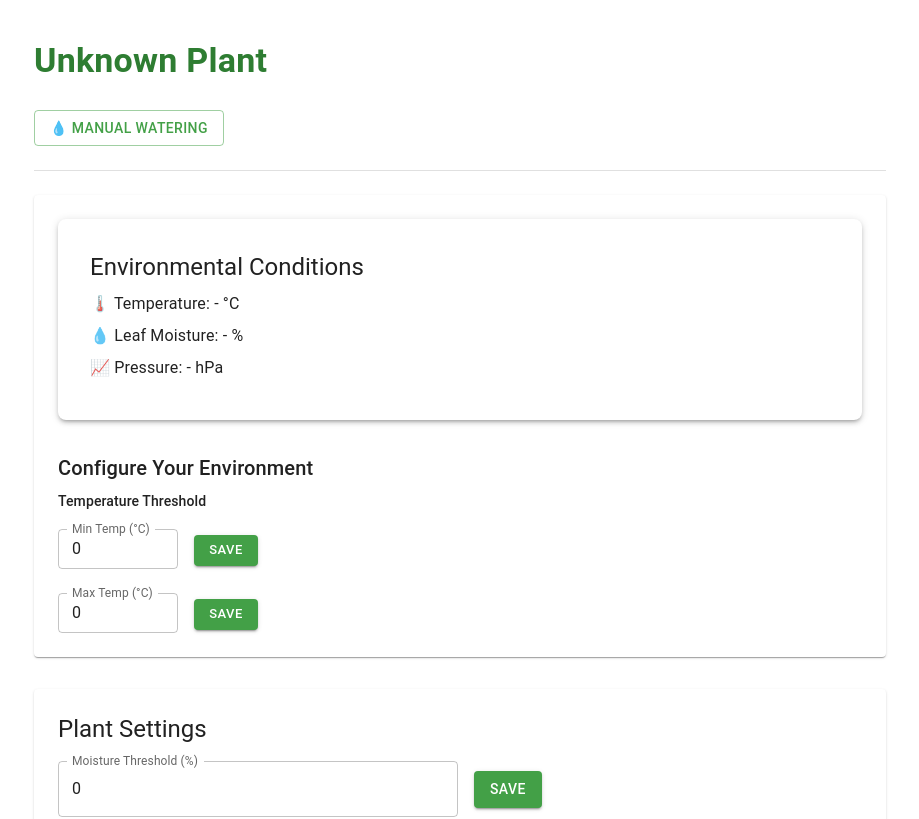
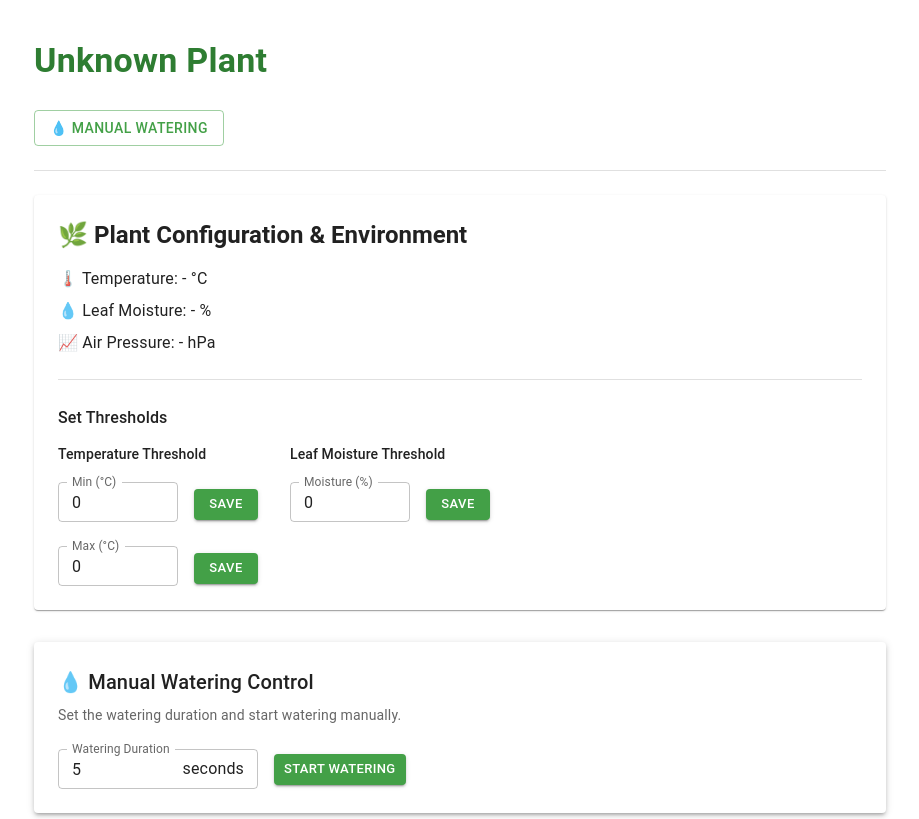
Before and after one commit to KarlaSmuk/SmartLeaf, a React (Vite) app in the folder frontend/: page /plant/1 in a window 1280 px wide. Shown: the top 819 px of the page, without its empty margins (180-1099 px from the left). Built offline with nearby package versions, Linux system fonts and the light colour scheme; no server answers.

Commit message:
added watering time

```diff
--- a/frontend/src/api/plants.ts
+++ b/frontend/src/api/plants.ts
@@ -11,6 +11,10 @@ export type PlantData = {
     entity_id: string;
     sensors: Record<PlantSensorType, string>;
     thresholds: Thresholds;
+    watering: {
+        duration: string;
+        start: string;
+    };
     thresholdsValues: Thresholds;
     currentValues: {
         moisture: number;
@@ -32,6 +36,10 @@ export const initialPlantsData: PlantData[] = [
             moisture: "input_number.plant1_moisture_threshold",
             temperature_min: "input_number.plant1_temperature_min_threshold",
             temperature_max: "input_number.plant1_temperature_max_threshold",
+        },
+        watering: {
+            duration: "input_number.plant_watering_time",
+            start: "input_number.plant_watering_start",
         },
         thresholdsValues: {
             moisture: "0",
@@ -57,6 +65,10 @@ export const initialPlantsData: PlantData[] = [
             temperature_min: "input_number.plant2_temperature_min_threshold",
             temperature_max: "input_number.plant2_temperature_max_threshold",
         },
+        watering: {
+            duration: "input_number.plant_2_watering_time",
+            start: "input_number.plant_2_watering_start",
+        },
         thresholdsValues: {
             moisture: "0",
             temperature_min: "0",
--- a/frontend/src/pages/PlantDetailPage.tsx
+++ b/frontend/src/pages/PlantDetailPage.tsx
@@ -4,12 +4,8 @@ import {
   Divider,
   Paper,
   TextField,
-  FormControlLabel,
-  Switch,
   Box,
   Button,
-  Card,
-  CardContent,
 } from "@mui/material";
 import { useState } from "react";
 import { useParams } from "react-router-dom";
@@ -37,11 +33,12 @@ function PlantDetailPage() {
   const [tempMaxTreshold, setTempMaxTreshold] = useState<number>(
     parseFloat(plant?.thresholdsValues.temperature_max ?? "0")
   );
+  const [wateringDuration, setWateringDuration] = useState<number>(5); // default 5 sec
 
   //web socket
   const { alerts: systemAlerts } = useAlertContext();
 
-  if (loading) return <div>Loading sensor values...</div>;
+  // if (loading) return <div>Loading sensor values...</div>;
 
   return (
     <Container maxWidth="md" sx={{ py: 5 }}>
@@ -68,30 +65,28 @@ function PlantDetailPage() {
       <Divider sx={{ my: 3 }} />
 
       <Paper sx={{ p: 3, mb: 4 }}>
-        <Card sx={{ px: 2, py: 2, borderRadius: 2, boxShadow: 3 }}>
-          <CardContent>
-            <Typography variant="h5" gutterBottom>
-              Environmental Conditions
+        <Typography variant="h5" fontWeight={600} gutterBottom>
+          🌿 Plant Configuration & Environment
+        </Typography>
+
+        <Box sx={{ mt: 2 }}>
+          <Box sx={{ display: "flex", flexDirection: "column", gap: 1 }}>
+            <Typography>
+              🌡️ Temperature: {plant?.currentValues.temperature ?? "-"} °C
             </Typography>
+            <Typography>
+              💧 Leaf Moisture: {plant?.currentValues.moisture ?? "-"} %
+            </Typography>
+            <Typography>
+              📈 Air Pressure: {plant?.currentValues.pressure ?? "-"} hPa
+            </Typography>
+          </Box>
+        </Box>
 
-            <Box sx={{ mt: 1 }}>
-              <Typography variant="body1" sx={{ mb: 1 }}>
-                🌡️ {"Temperature"}: {plant?.currentValues.temperature ?? "-"} °C
-              </Typography>
+        <Divider sx={{ my: 3 }} />
 
-              <Typography variant="body1" sx={{ mb: 1 }}>
-                💧 {"Leaf Moisture"}: {plant?.currentValues.moisture ?? "-"} %
-              </Typography>
-
-              <Typography variant="body1">
-                📈 {"Pressure"}: {plant?.currentValues.pressure ?? "-"} hPa
-              </Typography>
-            </Box>
-          </CardContent>
-        </Card>
-
-        <Typography variant="h6" gutterBottom sx={{ mt: 4 }}>
-          Configure Your Environment
+        <Typography variant="subtitle1" fontWeight={550} mb={1.5}>
+          Set Thresholds
         </Typography>
 
         <Box sx={{ display: "flex", gap: 4, flexWrap: "wrap" }}>
@@ -108,7 +103,7 @@ function PlantDetailPage() {
               <Box sx={{ display: "flex", alignItems: "baseline" }}>
                 <TextField
                   fullWidth
-                  label="Min Temp (°C)"
+                  label="Min (°C)"
                   type="number"
                   value={tempMinTreshold}
                   onChange={(e) =>
@@ -121,7 +116,10 @@ function PlantDetailPage() {
                   variant="contained"
                   color="primary"
                   onClick={() => {
-                    updateThreshold("input_number.", tempMinTreshold);
+                    updateThreshold(
+                      plant!.thresholds.temperature_min,
+                      tempMinTreshold
+                    );
                   }}
                   sx={{ ml: 2 }}
                   size="small"
@@ -133,7 +131,7 @@ function PlantDetailPage() {
               <Box sx={{ mt: 3, display: "flex", alignItems: "baseline" }}>
                 <TextField
                   fullWidth
-                  label="Max Temp (°C)"
+                  label="Max (°C)"
                   type="number"
                   value={tempMaxTreshold}
                   onChange={(e) =>
@@ -146,7 +144,46 @@ function PlantDetailPage() {
                   variant="contained"
                   color="primary"
                   onClick={() => {
-                    updateThreshold("input_number.", tempMaxTreshold);
+                    updateThreshold(
+                      plant!.thresholds.temperature_max,
+                      tempMaxTreshold
+                    );
+                  }}
+                  sx={{ ml: 2 }}
+                  size="small"
+                >
+                  Save
+                </Button>
+              </Box>
+            </Box>
+          </Box>
+
+          <Box>
+            <Typography variant="subtitle2" gutterBottom sx={{ mb: 2 }}>
+              Leaf Moisture Threshold
+            </Typography>
+
+            <Box display={"flex"} flexDirection="column">
+              <Box sx={{ display: "flex", alignItems: "baseline" }}>
+                <TextField
+                  fullWidth
+                  label="Moisture (%)"
+                  type="number"
+                  value={moistureThreshold}
+                  onChange={(e) =>
+                    setMoistureThreshold(parseFloat(e.target.value))
+                  }
+                  sx={{ width: 120 }}
+                  size="small"
+                />
+                <Button
+                  variant="contained"
+                  color="primary"
+                  onClick={() => {
+                    updateThreshold(
+                      plant!.thresholds.moisture,
+                      moistureThreshold
+                    );
                   }}
                   sx={{ ml: 2 }}
                   size="small"
@@ -159,36 +196,40 @@ function PlantDetailPage() {
         </Box>
       </Paper>
 
-      <Paper sx={{ p: 3, mb: 4 }}>
-        <Typography variant="h5" gutterBottom sx={{ mb: 2 }}>
-          Plant Settings
+      <Paper elevation={3} sx={{ p: 3, mt: 4 }}>
+        <Typography variant="h6" gutterBottom>
+          💧 Manual Watering Control
         </Typography>
-        <Box display={"flex"} sx={{ mb: 2 }} alignItems={"baseline"} gap={2}>
+
+        <Typography variant="body2" color="text.secondary" sx={{ mb: 3 }}>
+          Set the watering duration and start watering manually.
+        </Typography>
+
+        <Box sx={{ display: "flex", alignItems: "center", gap: 2 }}>
           <TextField
-            fullWidth
-            label="Moisture Threshold (%)"
+            label="Watering Duration"
             type="number"
-            value={moistureThreshold}
-            onChange={(e) => setMoistureThreshold(parseFloat(e.target.value))}
-            sx={{ width: 400 }}
+            size="small"
+            value={wateringDuration}
+            onChange={(e) => setWateringDuration(parseInt(e.target.value, 10))}
+            sx={{ width: 200 }}
+            InputProps={{
+              endAdornment: <Typography sx={{ ml: 1 }}>seconds</Typography>,
+            }}
           />
+
           <Button
             variant="contained"
             color="primary"
-            onClick={() => {
-              updateThreshold(
-                "input_number.plant1_moisture_threshold",
-                moistureThreshold
-              );
+            size="small"
+            onClick={async () => {
+              await updateThreshold(plant!.watering.duration, wateringDuration);
+              await updateThreshold(plant!.watering.start, 1);
             }}
           >
-            Save
+            Start Watering
           </Button>
         </Box>
-        <FormControlLabel
-          control={<Switch defaultChecked />}
-          label="Enable Auto Watering"
-        />
       </Paper>
 
       <Box mt={5}>
```
